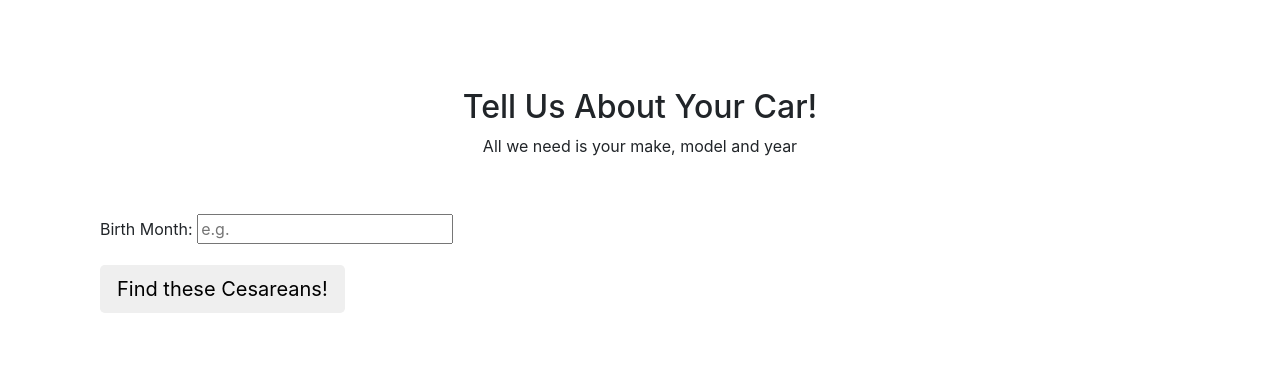
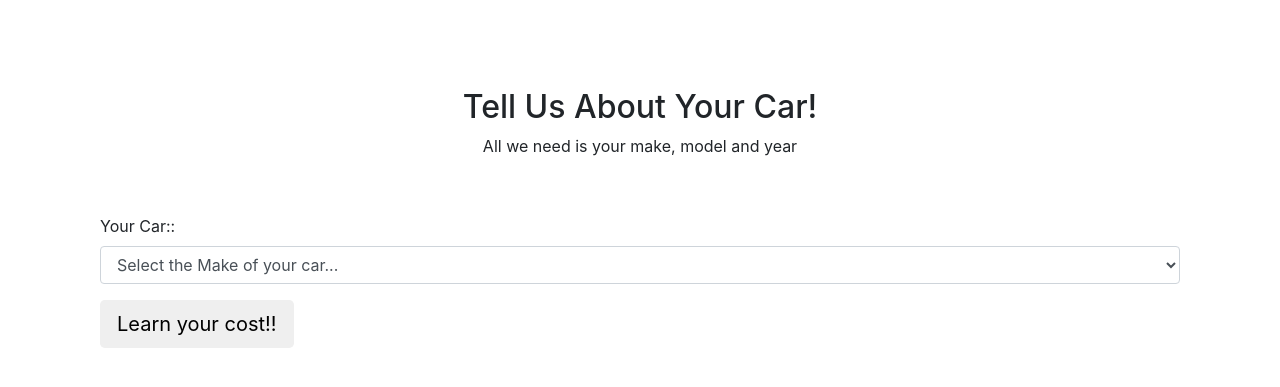
Before and after one commit to ahakso/permileFlask, a Flask app: page /input in a window 1280 px wide. Shown: the part 106-493 px from the top of the page. Run offline with Flask 2, Linux system fonts and the light colour scheme; some libraries are stand-ins or nearby versions.

Commit message:
inserted dropdown menu

```diff
--- a/mysite/templates/input.html
+++ b/mysite/templates/input.html
@@ -65,12 +65,23 @@
 
       <form  action="/output" method="GET">
         <div class="form-group">
-          <label for="birth_month">Birth Month:</label>
-          <input type="text" id="birth_month" name='birth_month' placeholder="e.g. ">
+            <label for="birth_month">Your Car::</label>
+            <select class="form-control" id="birth_month">
+                <option selected value=''> Select the Make of your car...</option>
+                {% for make in makes %}
+                {% endfor %}
+<!--                <option>Aug</option>
+                <option>4</option>
+                <option>Dec</option>
+                <option>2</option>
+                <option>1</option>
+-->
+            </select>
+          <!--<input type="text" id="birth_month" name='birth_month' placeholder="e.g. ">-->
         </div>
 
         <div>
-          <button type="submit" class="btn btn-default btn-lg">Find these Cesareans!</button>
+          <button type="submit" class="btn btn-default btn-lg">Learn your cost!!</button>
         </div>
 
       </form>
--- a/mysite/views.py
+++ b/mysite/views.py
@@ -25,7 +25,8 @@ def index():
        )
 @app.route('/input')
 def cesareans_input():
-    return render_template("input.html")
+    makes = pd.Series(['Acura','Audi','Chevrolet','Ford'])
+    return render_template("input.html", makes = makes)
 
 @app.route('/output')
 def cesareans_output():
```
Also changed, not shown: 3 other files.
